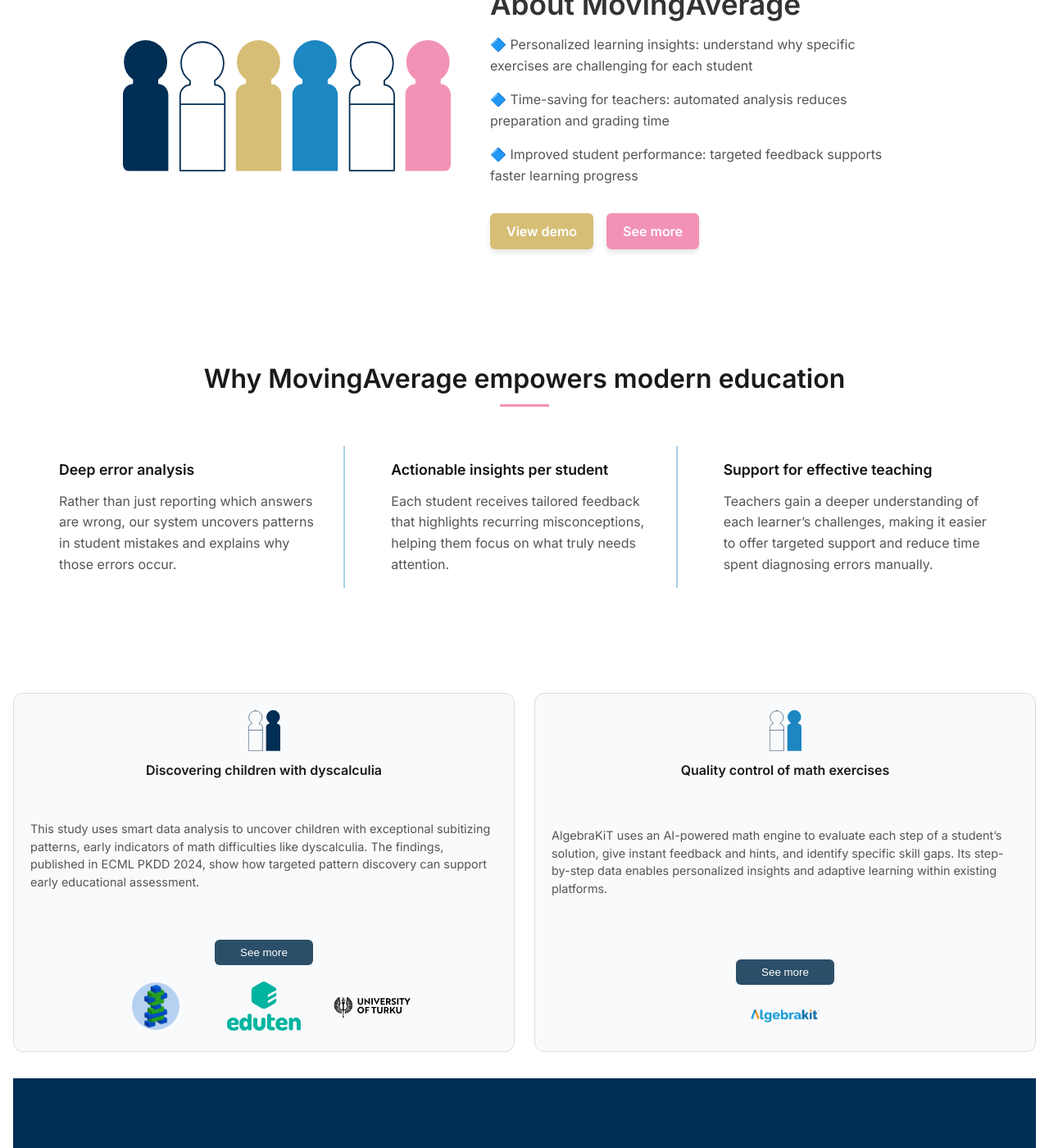
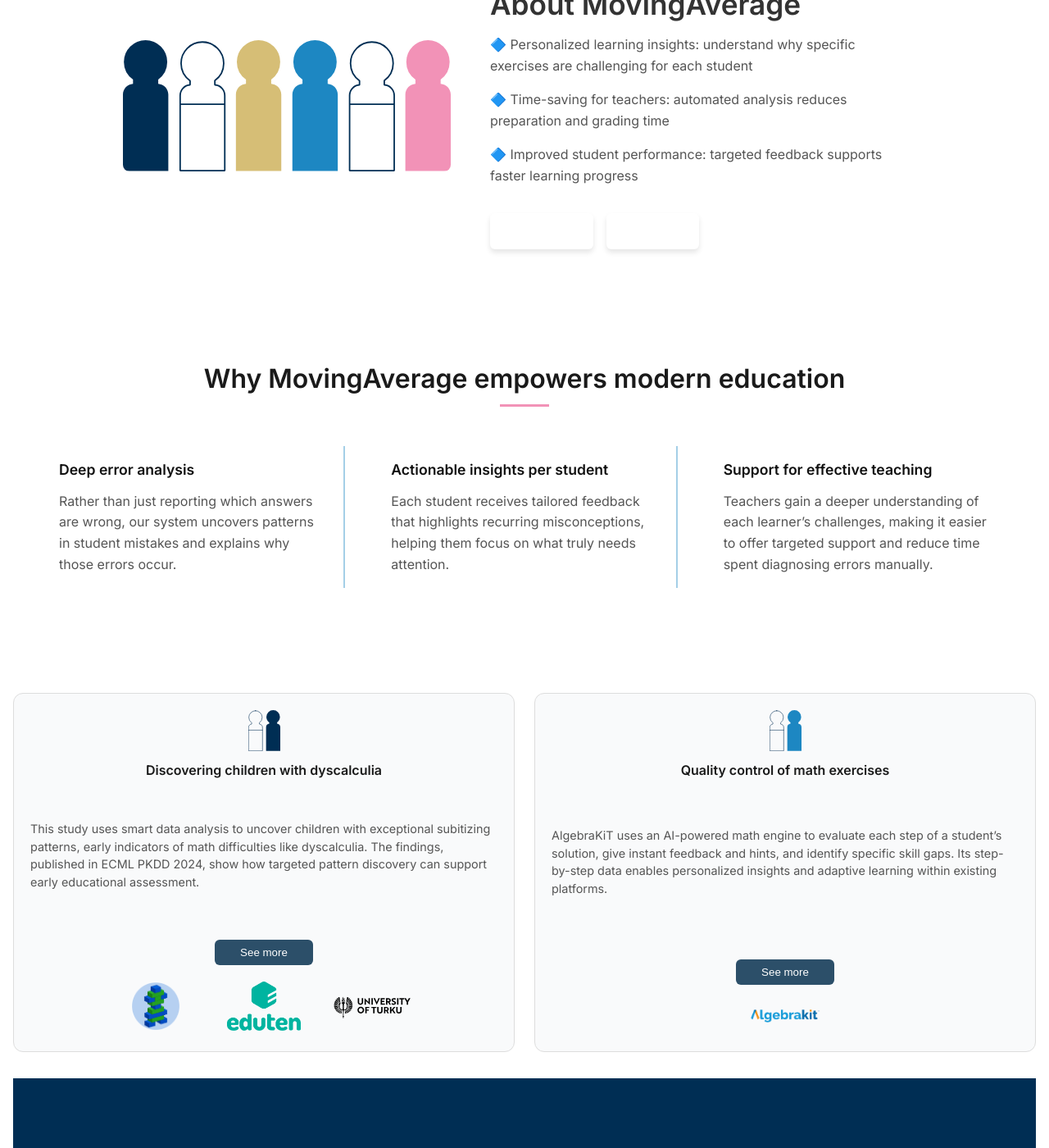
Before and after one commit to moving-average/moving-average.github.io, a Jekyll site: the page built from index.markdown, in a window 1280 px wide and 1400 px high, scrolled down 220 px. Shown: the whole window at 82% size. Built offline with Jekyll 4.4.1, drawn with Linux system fonts in a browser that asks for light colours.

Commit message:
update style.css

```diff
--- a/assets/style.css
+++ b/assets/style.css
@@ -11,8 +11,6 @@ body {
   padding: 0;
   font-family: "Inter", sans-serif;
   min-height: 100vh;
-  display: flex;
-  flex-direction: column;
   overflow-x: hidden;
 }
 
@@ -271,7 +269,7 @@ footer a:hover {
 }
 
 .hero-btn.left {
-  background-color: #d6be76;
+  background-color: white;
 }
 
 .hero-btn.left:hover {
@@ -280,7 +278,7 @@ footer a:hover {
 }
 
 .hero-btn.right {
-  background-color: #f292b7;
+  background-color: white;
 }
 
 .hero-btn.right:hover {
```
